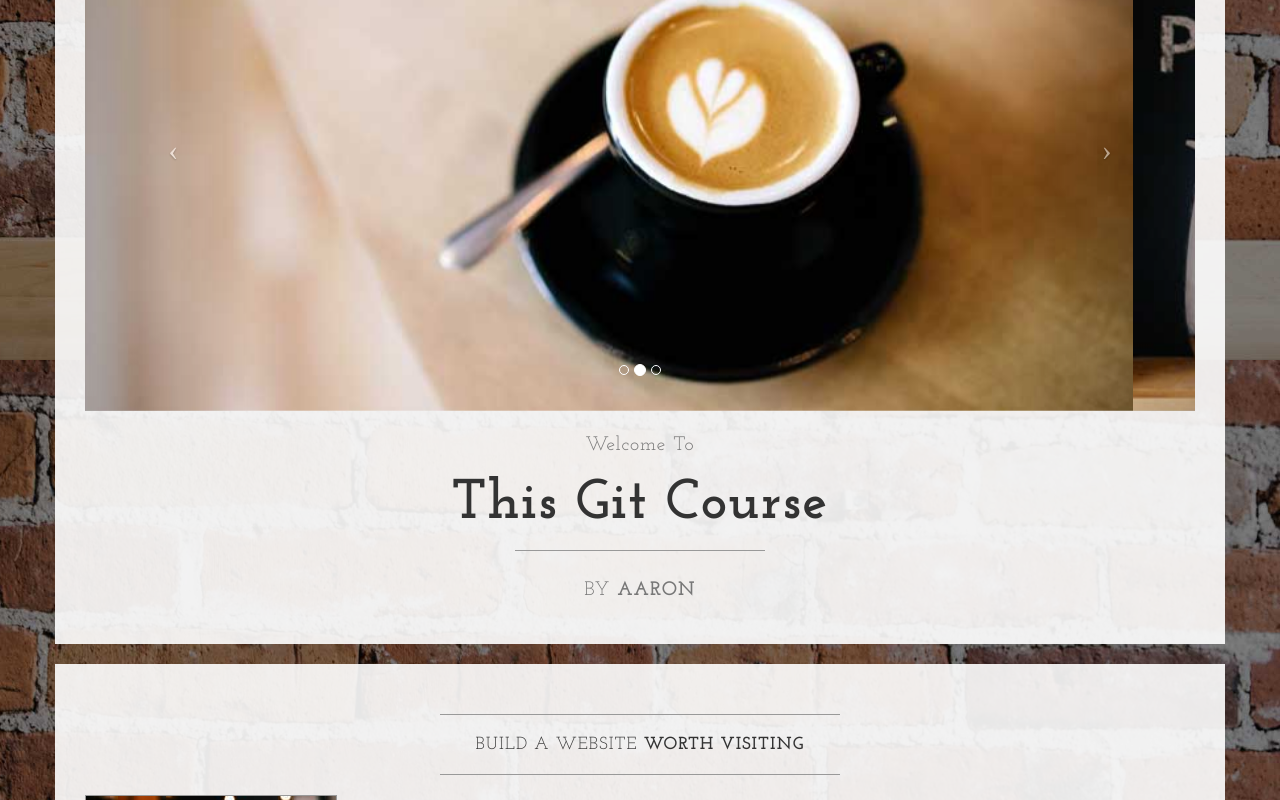
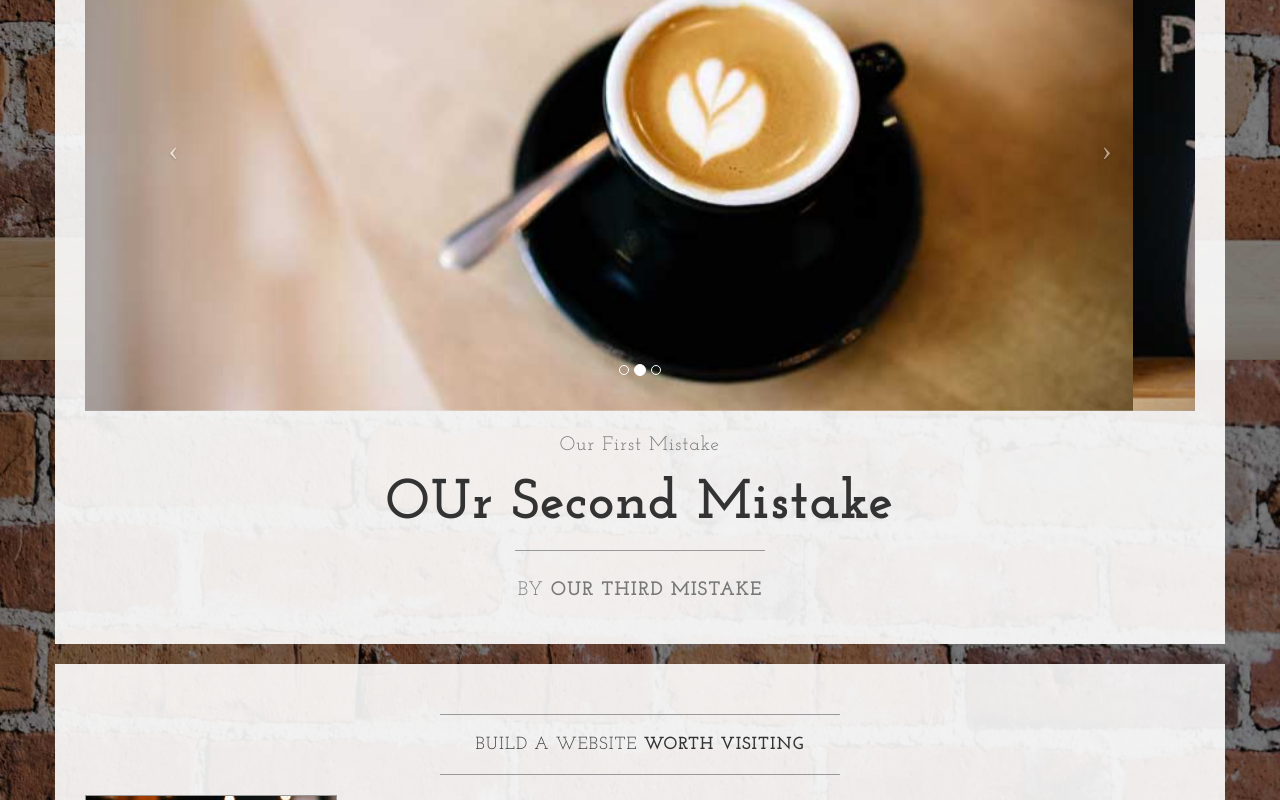
Before and after one commit to awestgate/sitepoint_git_course, a plain HTML site: page index.html in a window 1280 px wide. Shown: the part 440-1240 px from the top of the page. Drawn offline with nearby package versions, Linux system fonts and the light colour scheme.

Commit message:
Committing our third mistake, a second time.

```diff
--- a/index.html
+++ b/index.html
@@ -106,13 +106,13 @@
                         </a>
                     </div>
                     <h2 class="brand-before">
-                        <small>Welcome to</small>
+                        <small>Our first mistake</small>
                     </h2>
-                    <h1 class="brand-name">This Git Course</h1>
+                    <h1 class="brand-name">OUr second mistake</h1>
                     <hr class="tagline-divider">
                     <h2>
                         <small>By
-                            <strong>Aaron</strong>
+                            <strong>OUr third mistake</strong>
                         </small>
                     </h2>
                 </div>
```
